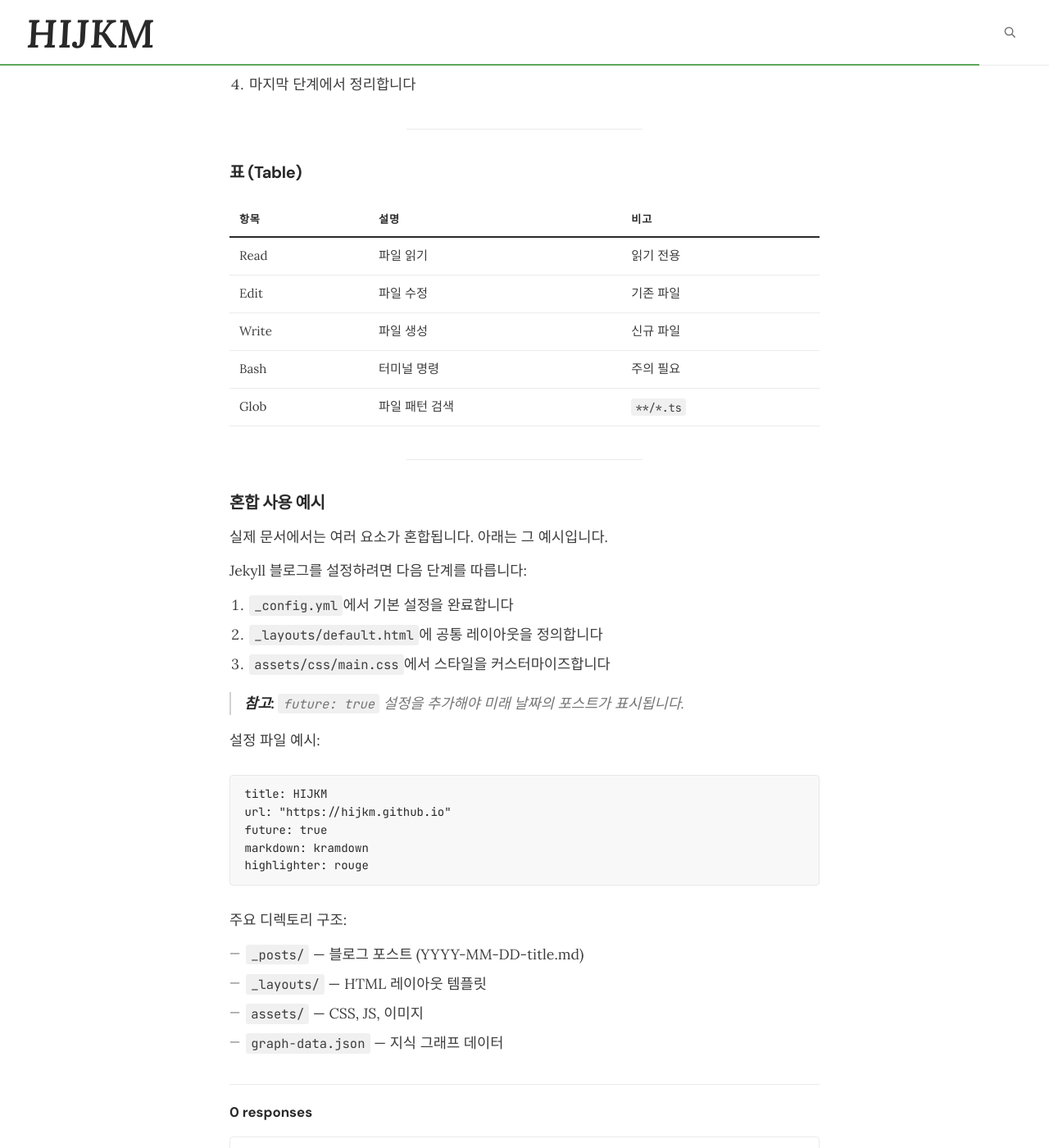
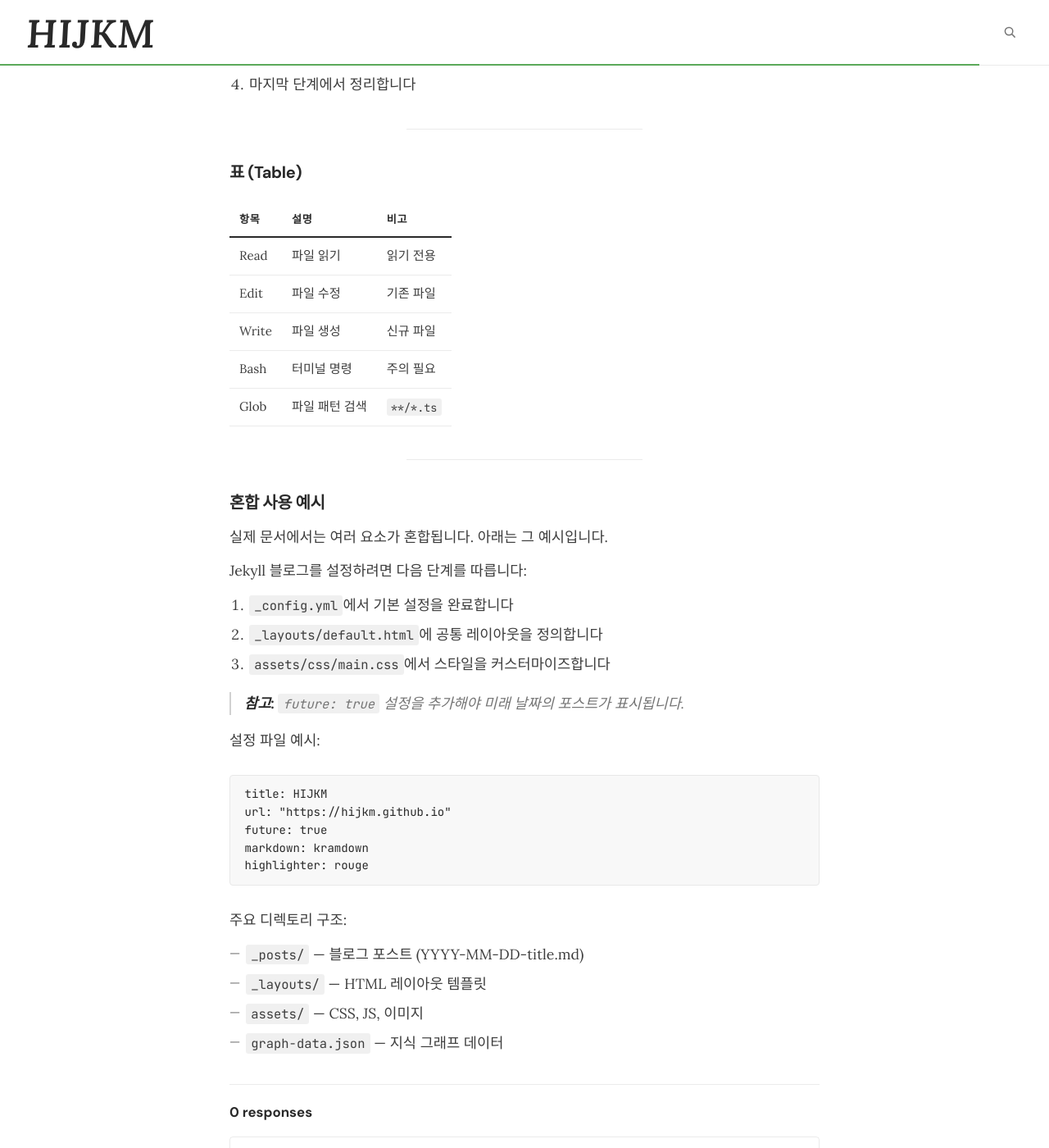
Before and after one commit to HIJKM/HIJKM.github.io, a Jekyll site: the page built from _posts/2026-03-27-style-test.md, in a window 1280 px wide and 1400 px high, scrolled down 2686 px. Shown: the whole window at 82% size. Built offline with Jekyll 4.4.1, drawn with Linux system fonts in a browser that asks for light colours; nearby versions of some CDN libraries.

Commit message:
Revert "Revert "fix: constrain post content overflow""
This reverts commit 43a2dd73976c6afe4cd99c9fcfec84ae906a731c.

```diff
--- a/assets/css/main.css
+++ b/assets/css/main.css
@@ -370,6 +370,12 @@
   font-size: 1.1rem;
   line-height: 1.6;
   color: var(--ink-soft);
+  min-width: 0;
+}
+
+.post-content > * {
+  max-width: 100%;
+  min-width: 0;
 }
 
 .post-content h2 {
@@ -444,6 +450,7 @@
 .post-content .highlight,
 .post-content pre {
   margin: 1.75rem 0;
+  max-width: 100%;
   padding: 0;
   background: #f8f8f8;
   border: 1px solid #e8e8e8;
@@ -500,10 +507,24 @@
 
 /* 표 */
 .post-content table {
+  display: block;
   width: 100%;
+  max-width: 100%;
   border-collapse: collapse;
   font-size: 0.95rem;
   margin: 1.5rem 0;
+  overflow-x: auto;
+  -webkit-overflow-scrolling: touch;
+}
+
+.post-content img,
+.post-content svg,
+.post-content video,
+.post-content iframe,
+.post-content embed,
+.post-content object {
+  display: block;
+  max-width: 100%;
 }
 
 .post-content th {
```
